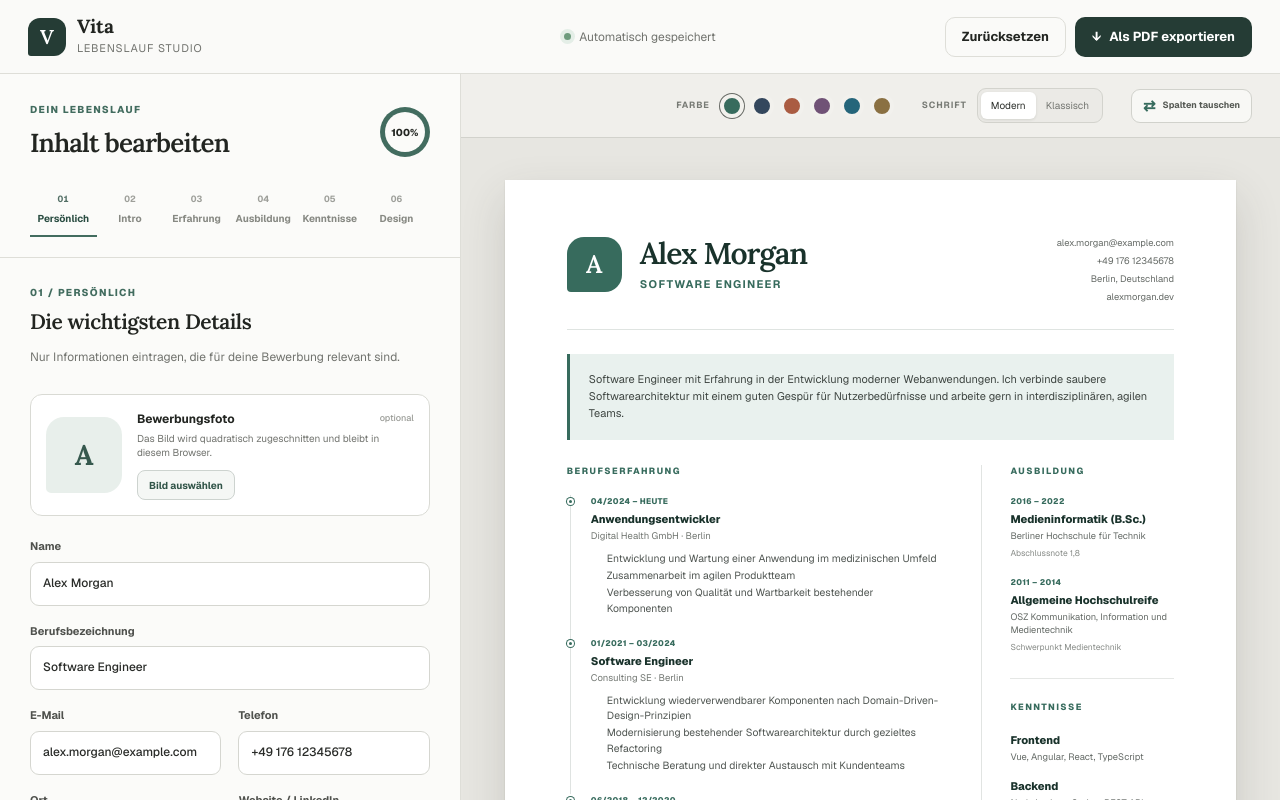
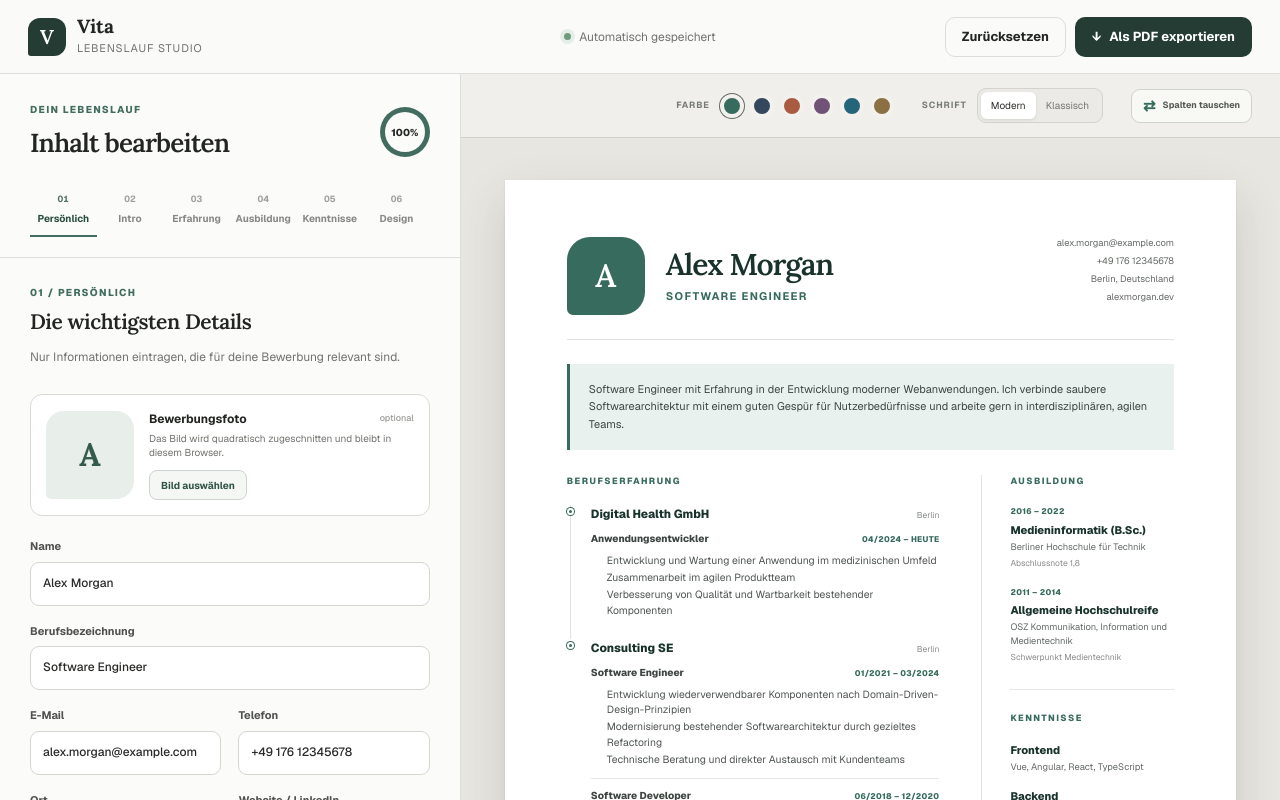
Before and after one commit to t-MURO/vita, a Next.js app: page / in a window 1280 px wide. Built offline with nearby package versions, Linux system fonts and the light colour scheme.

Commit message:
Group roles by employer

```diff
--- a/app/ResumeBuilder.tsx
+++ b/app/ResumeBuilder.tsx
@@ -2,13 +2,18 @@
 
 import { type ChangeEvent, useEffect, useMemo, useState } from "react";
 
-type Experience = {
+type Position = {
   id: number;
   period: string;
   role: string;
+  bullets: string;
+};
+
+type Experience = {
+  id: number;
   company: string;
   location: string;
-  bullets: string;
+  positions: Position[];
 };
 
 type Education = {
@@ -64,30 +69,38 @@ const initialData: ResumeData = {
   experience: [
     {
       id: 1,
+      company: "Digital Health GmbH",
+      location: "Berlin",
+      positions: [
+        {
+          id: 101,
           period: "04/2024 – heute",
           role: "Anwendungsentwickler",
-      company: "Digital Health GmbH",
-      location: "Berlin",
           bullets:
             "Entwicklung und Wartung einer Anwendung im medizinischen Umfeld\nZusammenarbeit im agilen Produktteam\nVerbesserung von Qualität und Wartbarkeit bestehender Komponenten",
         },
+      ],
+    },
     {
       id: 2,
+      company: "Consulting SE",
+      location: "Berlin",
+      positions: [
+        {
+          id: 201,
           period: "01/2021 – 03/2024",
           role: "Software Engineer",
-      company: "Consulting SE",
-      location: "Berlin",
           bullets:
             "Entwicklung wiederverwendbarer Komponenten nach Domain-Driven-Design-Prinzipien\nModernisierung bestehender Softwarearchitektur durch gezieltes Refactoring\nTechnische Beratung und direkter Austausch mit Kundenteams",
         },
         {
-      id: 3,
+          id: 202,
           period: "06/2018 – 12/2020",
           role: "Software Developer",
-      company: "Consulting SE",
-      location: "Berlin",
           bullets:
             "Webanwendungen mit Angular und React umgesetzt\nREST-Schnittstellen und Microservices mit Spring und Node.js entwickelt",
+        },
+      ],
     },
   ],
   education: [
@@ -139,6 +152,59 @@ function splitLines(value: string) {
   return value.split("\n").map((line) => line.trim()).filter(Boolean);
 }
 
+function normalizeExperience(value: unknown): Experience[] {
+  if (!Array.isArray(value)) return initialData.experience;
+
+  const normalized: Experience[] = [];
+
+  value.forEach((rawItem, companyIndex) => {
+    const item = rawItem && typeof rawItem === "object" ? rawItem as Record<string, unknown> : {};
+    const fallbackCompanyId = Date.now() + companyIndex * 100;
+    const companyId = typeof item.id === "number" ? item.id : fallbackCompanyId;
+    const company = typeof item.company === "string" ? item.company : "";
+    const location = typeof item.location === "string" ? item.location : "";
+
+    if (Array.isArray(item.positions)) {
+      const positions = item.positions.map((rawPosition, positionIndex) => {
+        const position = rawPosition && typeof rawPosition === "object" ? rawPosition as Record<string, unknown> : {};
+        return {
+          id: typeof position.id === "number" ? position.id : companyId * 100 + positionIndex + 1,
+          period: typeof position.period === "string" ? position.period : "",
+          role: typeof position.role === "string" ? position.role : "",
+          bullets: typeof position.bullets === "string" ? position.bullets : "",
+        };
+      });
+
+      normalized.push({
+        id: companyId,
+        company,
+        location,
+        positions: positions.length > 0 ? positions : [{ id: companyId * 100 + 1, period: "", role: "", bullets: "" }],
+      });
+      return;
+    }
+
+    const legacyPosition: Position = {
+      id: companyId * 100 + 1,
+      period: typeof item.period === "string" ? item.period : "",
+      role: typeof item.role === "string" ? item.role : "",
+      bullets: typeof item.bullets === "string" ? item.bullets : "",
+    };
+    const matchingCompany = company.trim()
+      ? normalized.find((entry) => entry.company.trim().toLocaleLowerCase() === company.trim().toLocaleLowerCase()
+          && entry.location.trim().toLocaleLowerCase() === location.trim().toLocaleLowerCase())
+      : undefined;
+
+    if (matchingCompany) {
+      matchingCompany.positions.push(legacyPosition);
+    } else {
+      normalized.push({ id: companyId, company, location, positions: [legacyPosition] });
+    }
+  });
+
+  return normalized.length > 0 ? normalized : initialData.experience;
+}
+
 export function ResumeBuilder() {
   const [data, setData] = useState<ResumeData>(initialData);
   const [theme, setTheme] = useState<ThemeName>("sage");
@@ -166,7 +232,13 @@ export function ResumeBuilder() {
           photoShape?: PhotoShape;
           headingStyle?: HeadingStyle;
         };
-        if (parsed.data) setData({ ...initialData, ...parsed.data });
+        if (parsed.data) {
+          setData({
+            ...initialData,
+            ...parsed.data,
+            experience: normalizeExperience(parsed.data.experience),
+          });
+        }
         if (parsed.theme) setTheme(parsed.theme);
         if (parsed.font) setFont(parsed.font);
         if (parsed.density) setDensity(parsed.density);
@@ -201,7 +273,7 @@ export function ResumeBuilder() {
   const selectedTheme = themes.find((item) => item.name === theme) ?? themes[0];
 
   const completeness = useMemo(() => {
-    const fields = [data.name, data.role, data.email, data.location, data.intro, data.experience[0]?.role, data.education[0]?.degree, data.skills[0]?.skills];
+    const fields = [data.name, data.role, data.email, data.location, data.intro, data.experience[0]?.positions[0]?.role, data.education[0]?.degree, data.skills[0]?.skills];
     return Math.round((fields.filter(Boolean).length / fields.length) * 100);
   }, [data]);
 
@@ -209,10 +281,40 @@ export function ResumeBuilder() {
     setData((current) => ({ ...current, [field]: value }));
   };
 
-  const updateExperience = (id: number, field: keyof Experience, value: string) => {
+  const updateExperience = (id: number, field: "company" | "location", value: string) => {
     setData((current) => ({
       ...current,
       experience: current.experience.map((item) => (item.id === id ? { ...item, [field]: value } : item)),
+    }));
+  };
+
+  const addPosition = (experienceId: number) => {
+    setData((current) => ({
+      ...current,
+      experience: current.experience.map((item) => item.id === experienceId
+        ? { ...item, positions: [...item.positions, { id: Date.now(), period: "", role: "", bullets: "" }] }
+        : item),
+    }));
+  };
+
+  const updatePosition = (experienceId: number, positionId: number, field: "period" | "role" | "bullets", value: string) => {
+    setData((current) => ({
+      ...current,
+      experience: current.experience.map((item) => item.id === experienceId
+        ? {
+            ...item,
+            positions: item.positions.map((position) => position.id === positionId ? { ...position, [field]: value } : position),
+          }
+        : item),
+    }));
+  };
+
+  const removePosition = (experienceId: number, positionId: number) => {
+    setData((current) => ({
+      ...current,
+      experience: current.experience.map((item) => item.id === experienceId
+        ? { ...item, positions: item.positions.filter((position) => position.id !== positionId) }
+        : item),
     }));
   };
 
@@ -442,30 +544,61 @@ export function ResumeBuilder() {
                   <div>
                     <p>03 / Erfahrung</p>
                     <h2 id="experience-heading">Berufserfahrung</h2>
-                    <span>Beginne mit deiner aktuellen oder letzten Position.</span>
+                    <span>Lege Unternehmen an und gruppiere mehrere Positionen innerhalb derselben Firma.</span>
                   </div>
                   <button
                     className="icon-button"
                     type="button"
-                    aria-label="Position hinzufügen"
-                    onClick={() => setField("experience", [...data.experience, { id: Date.now(), period: "", role: "", company: "", location: "", bullets: "" }])}
+                    aria-label="Unternehmen hinzufügen"
+                    onClick={() => {
+                      const companyId = Date.now();
+                      setField("experience", [...data.experience, {
+                        id: companyId,
+                        company: "",
+                        location: "",
+                        positions: [{ id: companyId + 1, period: "", role: "", bullets: "" }],
+                      }]);
+                    }}
                   >+</button>
                 </div>
-                <div className="entry-list">
-                  {data.experience.map((item, index) => (
-                    <article className="entry-card" key={item.id}>
+                <div className="entry-list company-entry-list">
+                  {data.experience.map((company, companyIndex) => (
+                    <article className="entry-card company-card" key={company.id}>
                       <div className="entry-card-header">
-                        <div><span>{String(index + 1).padStart(2, "0")}</span><strong>{item.role || "Neue Position"}</strong></div>
+                        <div><span>{String(companyIndex + 1).padStart(2, "0")}</span><strong>{company.company || "Neues Unternehmen"}</strong></div>
                         {data.experience.length > 1 && (
-                          <button type="button" onClick={() => setField("experience", data.experience.filter((entry) => entry.id !== item.id))} aria-label={`${item.role || "Position"} entfernen`}>Entfernen</button>
+                          <button type="button" onClick={() => setField("experience", data.experience.filter((entry) => entry.id !== company.id))} aria-label={`${company.company || "Unternehmen"} entfernen`}>Unternehmen entfernen</button>
+                        )}
+                      </div>
+                      <div className="form-grid two-columns compact-grid company-fields">
+                        <label className="field"><span>Unternehmen</span><input className={inputClass} value={company.company} onChange={(event) => updateExperience(company.id, "company", event.target.value)} placeholder="Name des Unternehmens" /></label>
+                        <label className="field"><span>Ort</span><input className={inputClass} value={company.location} onChange={(event) => updateExperience(company.id, "location", event.target.value)} placeholder="z. B. Berlin" /></label>
+                      </div>
+
+                      <div className="positions-heading">
+                        <div>
+                          <strong>Positionen</strong>
+                          <span>{company.positions.length} {company.positions.length === 1 ? "Rolle" : "Rollen"}</span>
+                        </div>
+                        <button type="button" onClick={() => addPosition(company.id)}><span aria-hidden="true">+</span> Position hinzufügen</button>
+                      </div>
+
+                      <div className="position-editor-list">
+                        {company.positions.map((position, positionIndex) => (
+                          <section className="position-editor" key={position.id} aria-label={`Position ${positionIndex + 1} bei ${company.company || "Unternehmen"}`}>
+                            <div className="position-editor-header">
+                              <span>Position {String(positionIndex + 1).padStart(2, "0")}</span>
+                              {company.positions.length > 1 && (
+                                <button type="button" onClick={() => removePosition(company.id, position.id)} aria-label={`${position.role || "Position"} entfernen`}>Entfernen</button>
                               )}
                             </div>
                             <div className="form-grid two-columns compact-grid">
-                        <label className="field full-width"><span>Position</span><input className={inputClass} value={item.role} onChange={(event) => updateExperience(item.id, "role", event.target.value)} /></label>
-                        <label className="field"><span>Unternehmen</span><input className={inputClass} value={item.company} onChange={(event) => updateExperience(item.id, "company", event.target.value)} /></label>
-                        <label className="field"><span>Ort</span><input className={inputClass} value={item.location} onChange={(event) => updateExperience(item.id, "location", event.target.value)} /></label>
-                        <label className="field full-width"><span>Zeitraum</span><input className={inputClass} value={item.period} onChange={(event) => updateExperience(item.id, "period", event.target.value)} placeholder="MM/JJJJ – MM/JJJJ" /></label>
-                        <label className="field full-width"><span>Erfolge & Aufgaben <em>eine Zeile pro Punkt</em></span><textarea className={`${inputClass} bullets-textarea`} value={item.bullets} onChange={(event) => updateExperience(item.id, "bullets", event.target.value)} /></label>
+                              <label className="field"><span>Jobtitel</span><input className={inputClass} value={position.role} onChange={(event) => updatePosition(company.id, position.id, "role", event.target.value)} placeholder="z. B. Senior Software Engineer" /></label>
+                              <label className="field"><span>Zeitraum</span><input className={inputClass} value={position.period} onChange={(event) => updatePosition(company.id, position.id, "period", event.target.value)} placeholder="MM/JJJJ – MM/JJJJ" /></label>
+                              <label className="field full-width"><span>Erfolge & Aufgaben <em>eine Zeile pro Punkt</em></span><textarea className={`${inputClass} bullets-textarea`} value={position.bullets} onChange={(event) => updatePosition(company.id, position.id, "bullets", event.target.value)} /></label>
+                            </div>
+                          </section>
+                        ))}
                       </div>
                     </article>
                   ))}
@@ -712,15 +845,26 @@ export function ResumeBuilder() {
                     <section className="resume-section">
                       <h3>Berufserfahrung</h3>
                       <div className="timeline">
-                        {data.experience.map((item) => (
-                          <article className="timeline-entry" key={item.id}>
+                        {data.experience.map((company) => (
+                          <article className="timeline-entry" key={company.id}>
                             <div className="timeline-marker" />
-                            <p className="entry-period">{item.period}</p>
-                            <h4>{item.role || "Position"}</h4>
-                            <p className="entry-company">{item.company}{item.location ? ` · ${item.location}` : ""}</p>
-                            {splitLines(item.bullets).length > 0 && (
-                              <ul>{splitLines(item.bullets).map((bullet, index) => <li key={`${item.id}-${index}`}>{bullet}</li>)}</ul>
+                            <div className="resume-company-heading">
+                              <h4>{company.company || "Unternehmen"}</h4>
+                              {company.location && <span>{company.location}</span>}
+                            </div>
+                            <div className="resume-company-positions">
+                              {company.positions.map((position) => (
+                                <section className="resume-position" key={position.id}>
+                                  <div className="resume-position-heading">
+                                    <h5>{position.role || "Position"}</h5>
+                                    <p className="entry-period">{position.period}</p>
+                                  </div>
+                                  {splitLines(position.bullets).length > 0 && (
+                                    <ul>{splitLines(position.bullets).map((bullet, index) => <li key={`${position.id}-${index}`}>{bullet}</li>)}</ul>
                                   )}
+                                </section>
+                              ))}
+                            </div>
                           </article>
                         ))}
                       </div>
--- a/app/globals.css
+++ b/app/globals.css
@@ -312,22 +312,22 @@ button {
   border: 1px solid #d9dad4;
   border-radius: 12px;
   display: grid;
-  grid-template-columns: 76px minmax(0, 1fr);
+  grid-template-columns: 88px minmax(0, 1fr);
   align-items: center;
   gap: 15px;
   background: #fff;
 }
 
 .photo-upload-preview {
-  width: 76px;
-  height: 76px;
+  width: 88px;
+  height: 88px;
   overflow: hidden;
   display: grid;
   place-items: center;
   background: #e8efeb;
   color: #36594e;
   font-family: var(--font-lora), Georgia, serif;
-  font-size: 28px;
+  font-size: 32px;
   font-weight: 650;
 }
 
@@ -610,6 +610,101 @@ textarea.form-input {
   gap: 12px;
 }
 
+.company-card {
+  padding: 17px;
+}
+
+.company-fields {
+  margin-bottom: 17px;
+}
+
+.positions-heading {
+  padding: 13px 0 11px;
+  border-top: 1px solid #e8e9e4;
+  display: flex;
+  align-items: center;
+  justify-content: space-between;
+  gap: 12px;
+}
+
+.positions-heading > div {
+  display: flex;
+  align-items: baseline;
+  gap: 7px;
+}
+
+.positions-heading strong {
+  color: #3d403c;
+  font-size: 10px;
+}
+
+.positions-heading > div span {
+  color: #969893;
+  font-size: 8px;
+}
+
+.positions-heading > button {
+  min-height: 29px;
+  padding: 0 10px;
+  border: 1px solid #cfd6d2;
+  border-radius: 8px;
+  display: inline-flex;
+  align-items: center;
+  gap: 5px;
+  background: #f2f6f4;
+  color: #315448;
+  cursor: pointer;
+  font-size: 9px;
+  font-weight: 700;
+}
+
+.positions-heading > button:hover {
+  background: #e6efeb;
+}
+
+.positions-heading > button span {
+  font-size: 15px;
+  font-weight: 400;
+  line-height: 1;
+}
+
+.position-editor-list {
+  display: grid;
+  gap: 10px;
+}
+
+.position-editor {
+  padding: 13px;
+  border: 1px solid #e0e2dc;
+  border-radius: 10px;
+  background: #f8f8f5;
+}
+
+.position-editor-header {
+  margin-bottom: 11px;
+  display: flex;
+  align-items: center;
+  justify-content: space-between;
+  gap: 12px;
+}
+
+.position-editor-header > span {
+  color: #64726c;
+  font-size: 8px;
+  font-weight: 750;
+  letter-spacing: 0.09em;
+  text-transform: uppercase;
+}
+
+.position-editor-header button {
+  padding: 0;
+  border: 0;
+  background: transparent;
+  color: #a15c51;
+  cursor: pointer;
+  font-size: 8px;
+}
+
 .skill-editor-list {
   margin-bottom: 19px;
 }
@@ -1031,12 +1126,12 @@ textarea.form-input {
 .resume-title-block {
   display: flex;
   align-items: center;
-  gap: 18px;
+  gap: 21px;
 }
 
 .resume-portrait {
-  width: 55px;
-  height: 55px;
+  width: 78px;
+  height: 78px;
   overflow: hidden;
   display: grid;
   place-items: center;
@@ -1047,7 +1142,7 @@ textarea.form-input {
 
 .resume-portrait span {
   font-family: var(--font-lora), Georgia, serif;
-  font-size: 25px;
+  font-size: 32px;
   font-weight: 600;
 }
 
@@ -1062,7 +1157,7 @@ textarea.form-input {
 }
 
 .resume-photo-rounded .resume-portrait {
-  border-radius: 17px 17px 17px 4px;
+  border-radius: 23px 23px 23px 6px;
 }
 
 .resume-photo-square .resume-portrait {
@@ -1211,6 +1306,54 @@ textarea.form-input {
   font-weight: 750;
 }
 
+.resume-company-heading {
+  display: flex;
+  align-items: baseline;
+  justify-content: space-between;
+  gap: 12px;
+}
+
+.resume-company-heading h4 {
+  font-size: 11.8px;
+}
+
+.resume-company-heading > span {
+  flex: 0 0 auto;
+  color: #858a86;
+  font-size: 8.5px;
+}
+
+.resume-company-positions {
+  margin-top: 9px;
+}
+
+.resume-position + .resume-position {
+  margin-top: 11px;
+  padding-top: 10px;
+  border-top: 1px solid #e5e8e6;
+}
+
+.resume-position-heading {
+  margin-bottom: 6px;
+  display: flex;
+  align-items: baseline;
+  justify-content: space-between;
+  gap: 12px;
+}
+
+.resume-position-heading h5 {
+  margin: 0;
+  color: #3e4541;
+  font-size: 10px;
+  font-weight: 720;
+}
+
+.resume-position-heading .entry-period {
+  margin: 0;
+  flex: 0 0 auto;
+  text-align: right;
+}
+
 .entry-company {
   margin: 2px 0 7px;
   color: #727772;
@@ -1309,6 +1452,11 @@ textarea.form-input {
   padding-bottom: 19px;
 }
 
+.resume-density-compact .resume-portrait {
+  width: 70px;
+  height: 70px;
+}
+
 .resume-density-compact .resume-intro {
   margin-top: 19px;
   margin-bottom: 20px;
@@ -1340,6 +1488,11 @@ textarea.form-input {
 
 .resume-density-airy .resume-header {
   padding-bottom: 28px;
+}
+
+.resume-density-airy .resume-portrait {
+  width: 84px;
+  height: 84px;
 }
 
 .resume-density-airy .resume-intro {
@@ -1515,12 +1668,12 @@ textarea.form-input {
   }
 
   .photo-upload-card {
-    grid-template-columns: 62px minmax(0, 1fr);
+    grid-template-columns: 70px minmax(0, 1fr);
   }
 
   .photo-upload-preview {
-    width: 62px;
-    height: 62px;
+    width: 70px;
+    height: 70px;
   }
 
   .design-choice-grid.two-options,
```
Also changed, not shown: 1 other file (tests, documents, lock files or other folders). Lines whose indentation alone changed are shown as unchanged.
